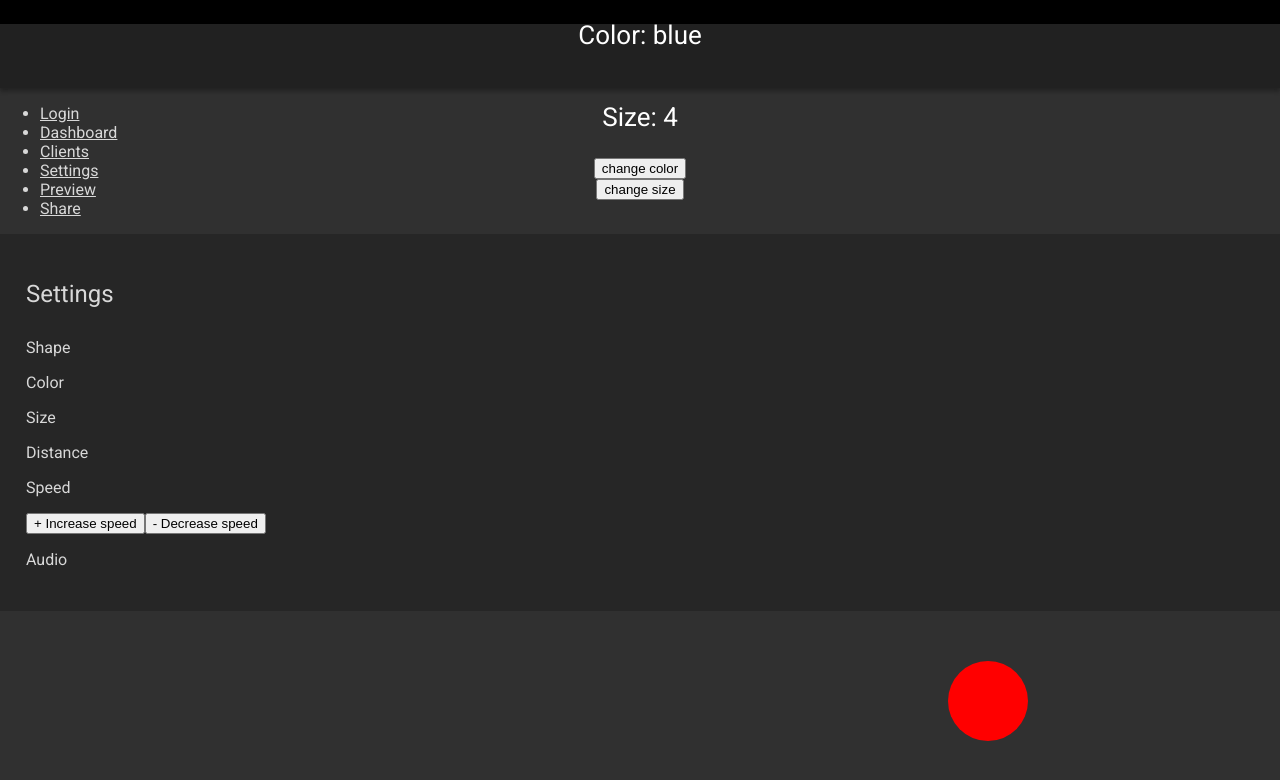
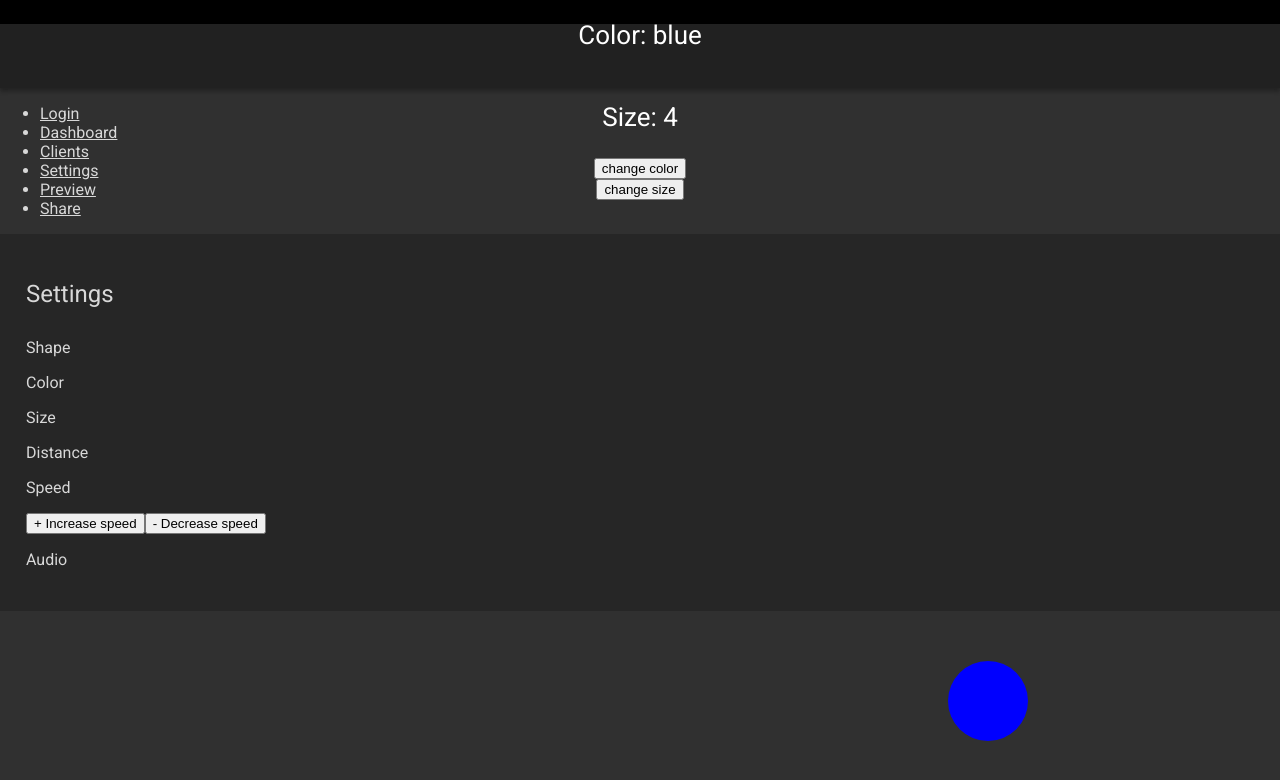
Before and after one commit to hannahmshin/lucent, a React (Create React App) app in the folder client/: page /settings in a window 1280 px wide. Shown: the top 780 px of the page. Built offline with nearby package versions, Linux system fonts and the light colour scheme; no server answers.

Commit message:
feat(Settings): hooks up server update for color when clicking on button

```diff
--- a/client/src/App.js
+++ b/client/src/App.js
@@ -43,7 +43,7 @@ class App extends Component {
     client.send(JSON.stringify(newState));
   }
 
-  setColor = () => this.updateServer({ color: "newColor" })
+  setColor = () => this.updateServer({ color: "red" })
   setSize = () => this.updateServer({ size: 5 })
 
   render() {
@@ -102,7 +102,7 @@ class App extends Component {
             <Clients />
           </Route>
           <Route exact path="/settings">
-            <Settings />
+            <Settings color={this.state.data.color} size={this.state.data.size} />
           </Route>
           <Route path="/preview">
             <Preview />
--- a/client/src/components/Settings.js
+++ b/client/src/components/Settings.js
@@ -1,7 +1,8 @@
-import React from 'react';
+import React, {useState} from 'react';
 
-function Settings() {
+function Settings(props) {
   let lightSpeed = 2;
+  const {color, size} = props
 
   const increaseSpeed = () => {
     const lightElem = document.getElementById("elem");
@@ -55,7 +56,7 @@ function Settings() {
 
       <div className="container">
         <div className="path">
-          <span id="elem" className="shape trail"></span>
+          <span id="elem" className="shape trail" style={{backgroundColor: color}}></span>
         </div>
       </div>
     </section>
```
